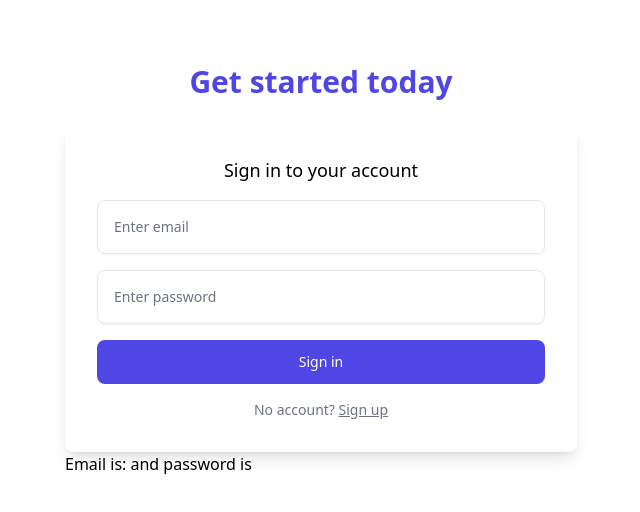
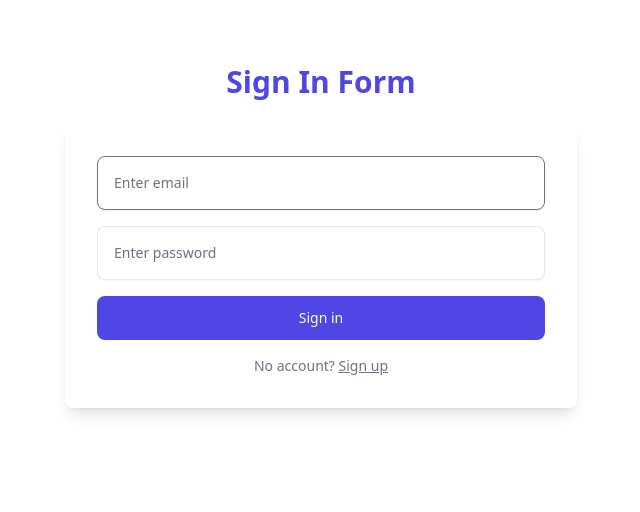
Before and after one commit to yenaingtun-dev/Vue-SPA, a Vue app: page / in a window 1280 px wide. Shown: the top 512 px of the page, without its empty margins (319-959 px from the left). Built offline with nearby package versions, Linux system fonts and the light colour scheme.

Commit message:
updated login

```diff
--- a/index.html
+++ b/index.html
@@ -4,7 +4,7 @@
     <meta charset="UTF-8">
     <link rel="icon" href="/favicon.ico">
     <meta name="viewport" content="width=device-width, initial-scale=1.0">
-    <title>Laravel Vue SPA</title>
+    <title>LaravelVue SPA</title>
   </head>
   <body>
     <div id="app"></div>
--- a/package.json
+++ b/package.json
@@ -9,6 +9,7 @@
     "preview": "vite preview"
   },
   "dependencies": {
+    "axios": "^1.6.7",
     "vue": "^3.4.21"
   },
   "devDependencies": {
--- a/src/App.vue
+++ b/src/App.vue
@@ -1,9 +1,9 @@
+<template>
+  <main>
+    <SignIn formName="Sign In Form" />
+  </main>
+</template>
+
 <script setup>
 import SignIn from './components/SignIn.vue';
 </script>
-
-<template>
-  <main>
-    <SignIn />
-  </main>
-</template>
--- a/src/components/SignIn.vue
+++ b/src/components/SignIn.vue
@@ -1,22 +1,33 @@
 <template>
   <div class="mx-auto max-w-screen-xl px-4 py-16 sm:px-6 lg:px-8">
     <div class="mx-auto max-w-lg">
-      <h1 class="text-center text-2xl font-bold text-indigo-600 sm:text-3xl">Get started today</h1>
-      <SignInForm></SignInForm>
+      <h1 class="text-center text-2xl font-bold text-indigo-600 sm:text-3xl">{{ formName }}</h1>
+      <SignInForm @signIn="signIn"></SignInForm>
     </div>
   </div>
 </template>
 
 <script>
-import SignInForm from './SignInForm.vue'
+import axios from 'axios';
+import SignInForm from './SignInForm.vue';
 export default {
   components: {
     'SignInForm': SignInForm,
   },
-  data() {
-    return {
-      count: 0,
-    };
+  props: ['formName'],
+  methods: {
+    async signIn(user) {
+      try {
+        let response = await axios.post(`http://127.0.0.1:8000/api/login`, {
+          email: user.email,
+          password: user.password
+        });
+        console.log(response.data.message);
+        localStorage.setItem('token', response.data.accessToken);
+      } catch (e) {
+        console.log(e.response.data.message);
+      }
+    },
   },
-};
+}
 </script>
--- a/src/components/SignInForm.vue
+++ b/src/components/SignInForm.vue
@@ -1,17 +1,16 @@
 <template>
-    <form @submit.prevent="onSubmit" action="#" class="mb-0 mt-6 space-y-4 rounded-lg p-4 shadow-lg sm:p-6 lg:p-8">
-        <p class="text-center text-lg font-medium">Sign in to your account</p>
+    <form @submit.prevent="signIn" action="#" class="mb-0 mt-6 space-y-4 rounded-lg p-4 shadow-lg sm:p-6 lg:p-8">
         <div>
             <label for="email" class="sr-only">Email</label>
             <div class="relative">
-                <input type="email" v-model="email"
-                    class="w-full rounded-lg border-gray-200 p-4 pe-12 text-sm shadow-sm" placeholder="Enter email" />
+                <input type="email" v-model="user.email" class="w-full rounded-lg b
+                    order-gray-200 p-4 pe-12 text-sm shadow-sm" placeholder="Enter email" />
             </div>
         </div>
         <div>
             <label for="password" class="sr-only">Password</label>
             <div class="relative">
-                <input type="password" v-model="password"
+                <input type="password" v-model="user.password"
                     class="w-full rounded-lg border-gray-200 p-4 pe-12 text-sm shadow-sm"
                     placeholder="Enter password" />
             </div>
@@ -24,19 +23,24 @@
             <a class="underline" href="#">Sign up</a>
         </p>
     </form>
-    <p>Email is: {{ email }} and password is {{ password }}</p>
 </template>
 
 <script>
 export default {
     data() {
         return {
-            email: '',
-            password: ''
+            user: {
+                email: '',
+                password: ''
+            }
         }
     },
     methods: {
-
+        signIn() {
+            this.$emit('signIn', this.user);
+            // this.user.email = '';
+            // this.user.password = '';
+        }
     }
 };
 </script>
```
Also changed, not shown: 1 other file (tests, documents, lock files or other folders).
